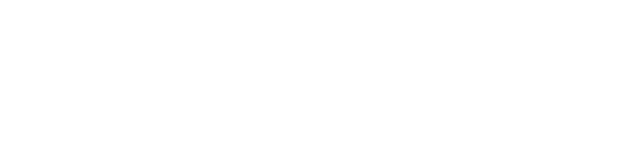
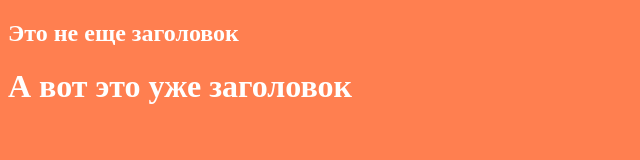
Before and after one commit to IvanTarychev/first-project, a plain HTML site: page index.html in a window 1280 px wide. Shown: the whole page, without its empty margins (0-640 px from the left). Drawn offline with Linux system fonts and the light colour scheme.

Commit message:
Добавляет немного наполнения сайту

```diff
--- a/index.html
+++ b/index.html
@@ -5,8 +5,11 @@
     <meta http-equiv="X-UA-Compatible" content="IE=edge">
     <meta name="viewport" content="width=device-width, initial-scale=1.0">
     <title>Document</title>
+
+    <link rel="stylesheet" href="./styles/style.css">
 </head>
 <body>
-
+    <h2>Это не еще заголовок</h2>
+    <h1>А вот это уже заголовок</h1>
 </body>
 </html>
```
